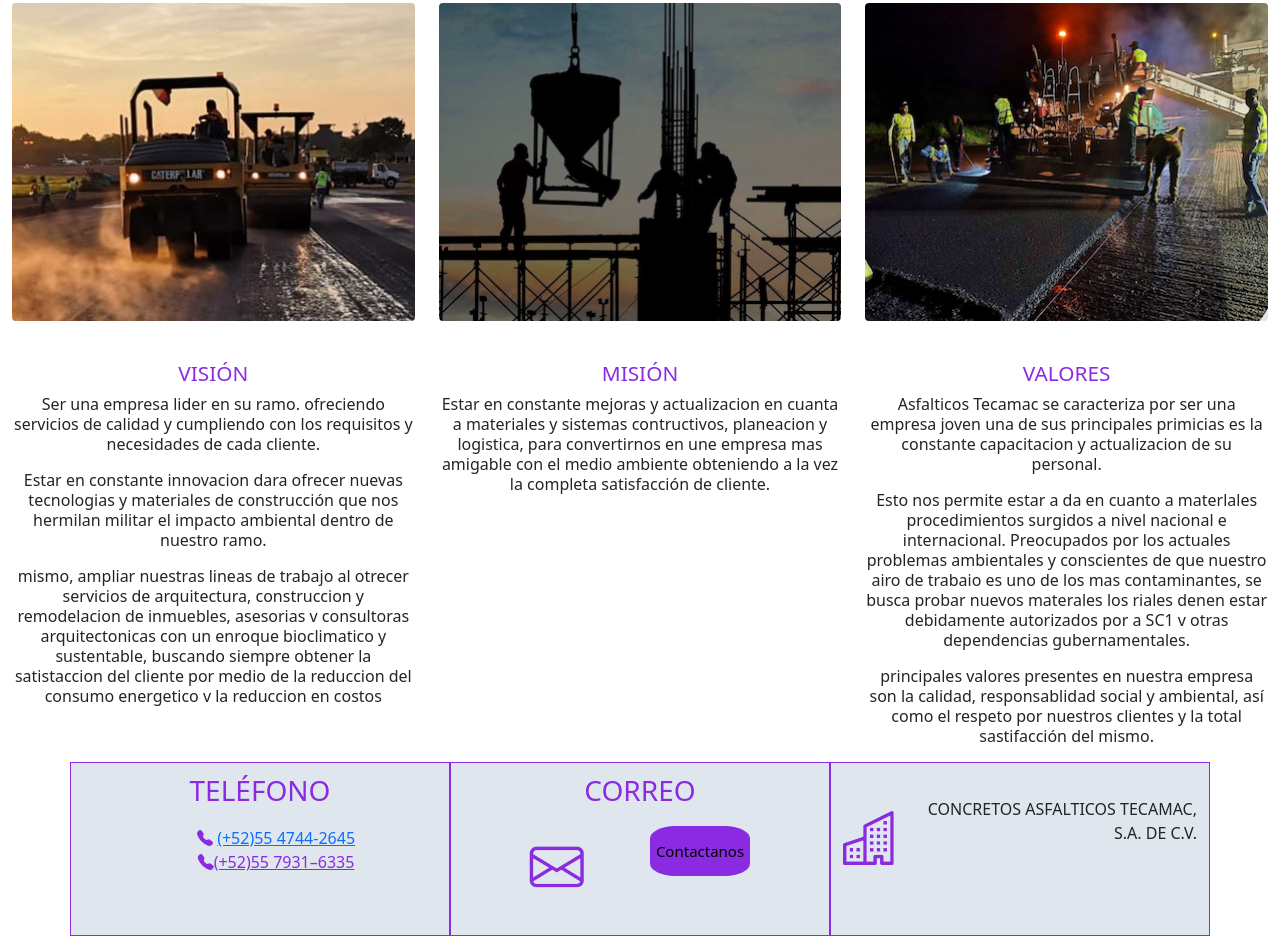
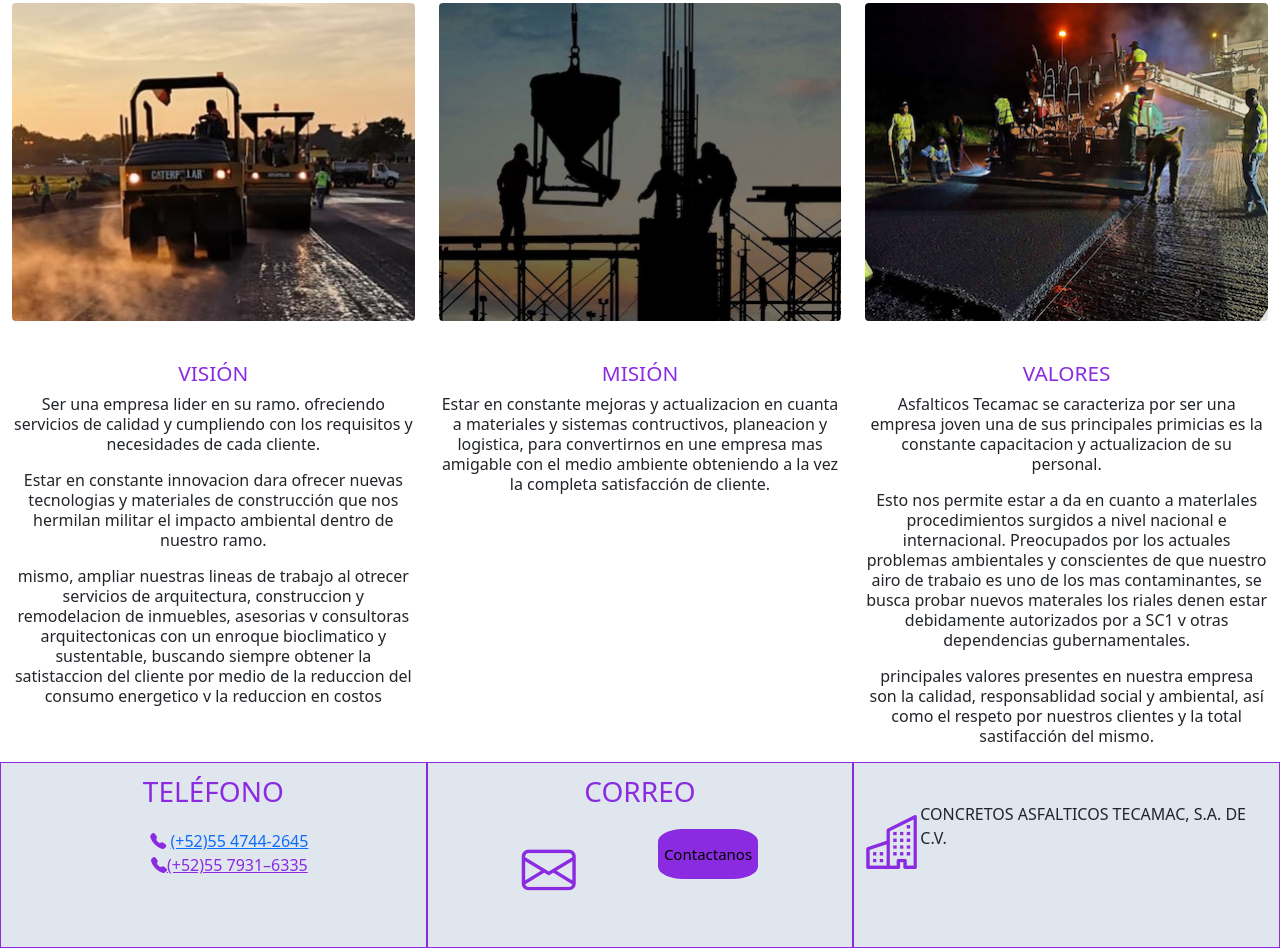
Before and after one commit to nfillon/Catsa-Web, a plain HTML site: page index.html in a window 1280 px wide. Shown: the part 1322-2270 px from the top of the page. Drawn offline with nearby package versions, Linux system fonts and the light colour scheme.

Commit message:
- Segunda Entrega migrando a bootstrap

```diff
--- a/index.html
+++ b/index.html
@@ -192,9 +192,9 @@
         </div>
       </div>
     </section>
-    <div class="conntainer-sm  container-md container-lg container-fluid">
-      <footer class="row contenedorFooter ">
-        <div class=" col-xs-4 col-sm-4 col-md-4 col-lg-4 col-xl-4 contenedorFooterBorder">
+    <div class="container-fluid">
+      <footer class="row contenedorFooter">
+        <div class="col-xs-4 col-sm-4 col-md-4 col-lg-4 col-xl-4  contenedorFooterBorder">
           <h3 class="textFooterH3">TELÉFONO</h3>
           <ul class="textFooterUL">
             <li>
@@ -214,10 +214,10 @@
             </li>
           </ul>
         </div>
-        <div class="col-xs-4 col-sm-4 col-md-4 col-lg-4 col-xl-4 contenedorFooterBorder">
+        <div class="col-xs-4 col-sm-4 col-md-4 col-lg-4 col-xl-4  contenedorFooterBorder">
           <h3 class="textFooterH3">CORREO</h3>
           <div class="col-sm-12">
-            <form class="contenedorMail" action="pages/contacto.html">
+            <form class="contenedorMail" action="contacto.html">
                 <i class="bi bi-envelope"></i>
               <button class="btn1" type="submit">Contactanos</button>
             </form>
@@ -226,9 +226,9 @@
         <div class="col-xs-4 col-sm-4 col-md-4 col-lg-4 col-xl-4 contenedorFooterBorder contenedorOfficer">
           <div>
             <i class="bi bi-building"></i>
-        </div>
+          </div>
           <div>
-            <p class="text-end">
+            <p class="textFooterOfficer">
               CONCRETOS ASFALTICOS TECAMAC, S.A. DE C.V.
             </p>
           </div>
```
